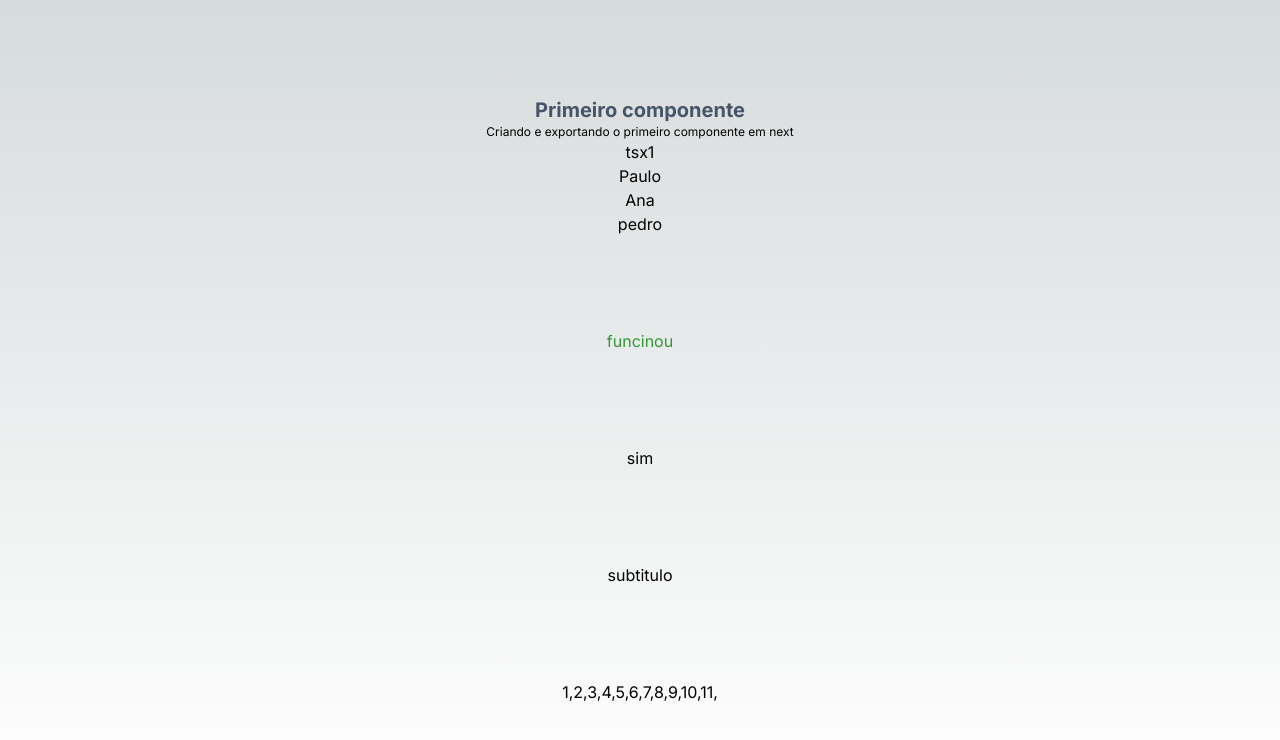
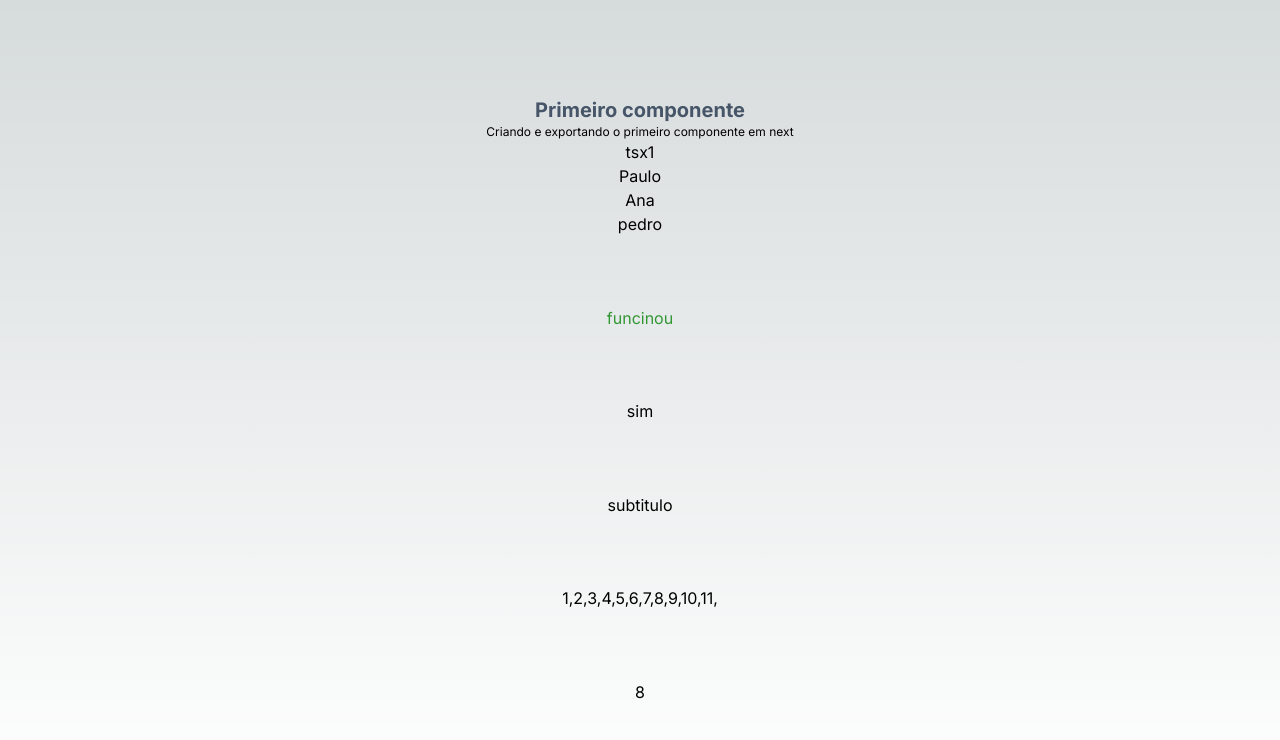
Before and after one commit to Dannick10/nextjsEstudo, a Next.js app in the folder exercicio/: page / in a window 1280 px wide. Shown: the top 740 px of the page. Built offline with nearby package versions, Linux system fonts and the light colour scheme.

Commit message:
props leitura

```diff
--- a/exercicio/src/app/page.tsx
+++ b/exercicio/src/app/page.tsx
@@ -3,7 +3,7 @@ import Image from "next/image";
 import tsx4component from "@/components/tsx4component";
 import List1 from "@/components/list1";
 import Fragment1 from "@/components/fragment1";
-
+import PropsLeitura from "@/components/PropsLeitura";
 
 export default function Home() {
 
@@ -16,6 +16,7 @@ export default function Home() {
         <Fragment1 princial="funcinou" secundario="sim" descricao="a" />
       <h2>{subtitle}</h2>
         <List1/>
+        <PropsLeitura/>
     </main>
   );
 }
--- /dev/null
+++ b/exercicio/src/components/PropsLeitura.tsx
@@ -0,0 +1,10 @@
+import React from 'react'
+import Soma from './Soma'
+
+type Props = {}
+
+const PropsLeitura = (props: Props) => {
+return <Soma/>
+}
+
+export default PropsLeitura
--- /dev/null
+++ b/exercicio/src/components/Soma.tsx
@@ -0,0 +1,16 @@
+import React from 'react'
+
+type Props = {
+
+}
+
+const Soma = (props: Props) => {
+
+  return (
+    <div>
+        <h1>{4 +4}</h1>
+    </div>
+  )
+}
+
+export default Soma
```
